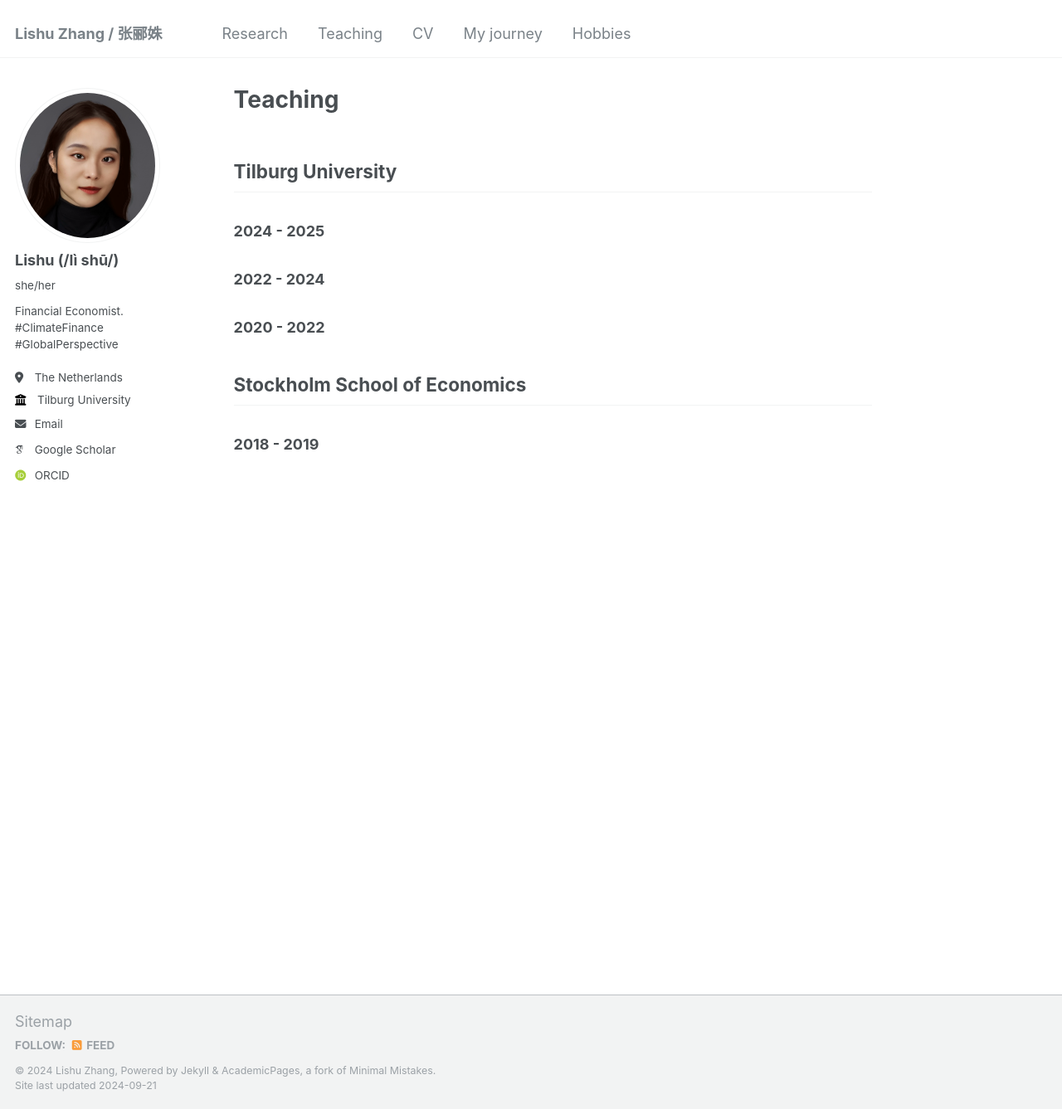
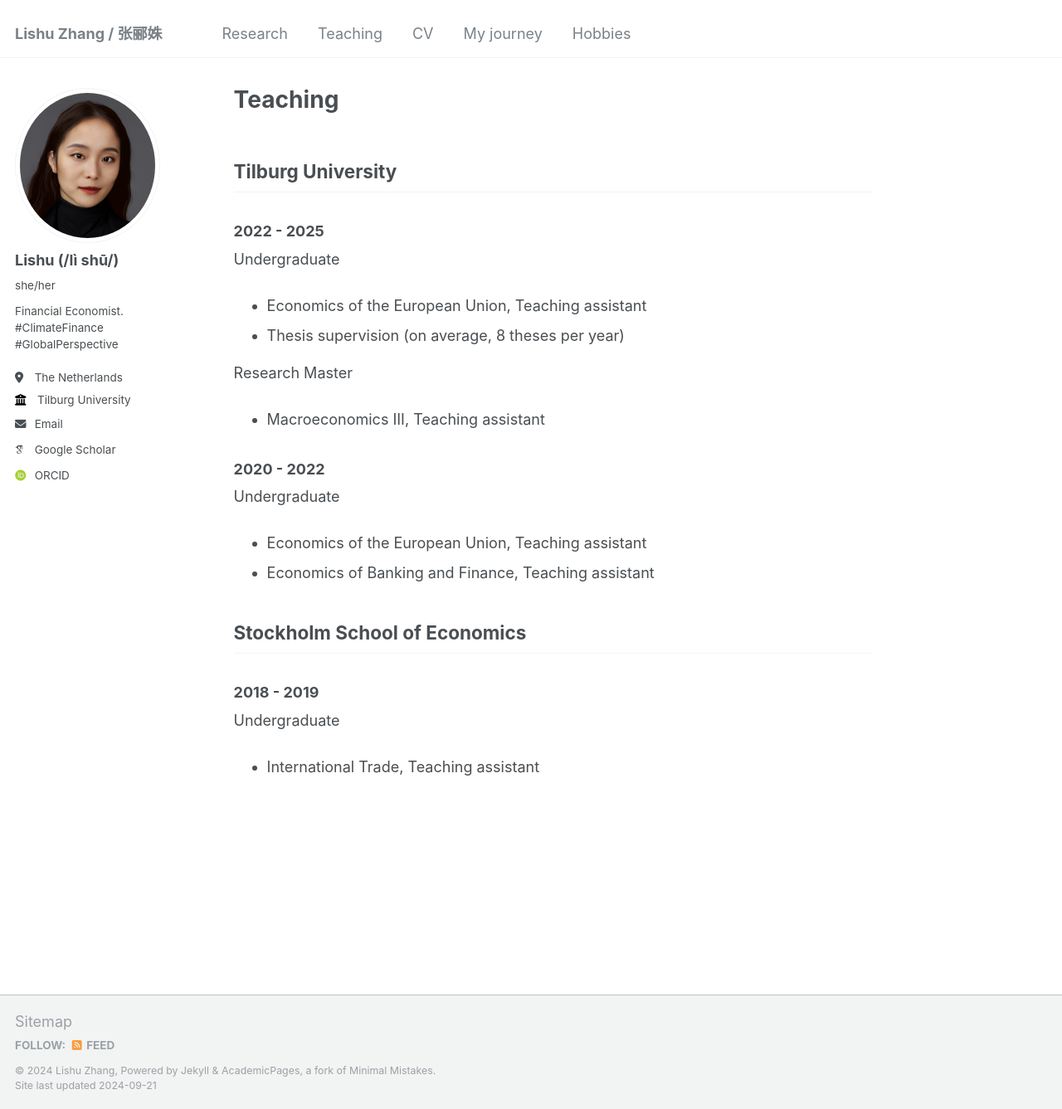
Before and after one commit to LishuZ/LishuZ.github.io, a Jekyll site: the page built from _pages/teaching.md, in a window 1280 px wide and 1337 px high. Shown: the whole window at 83% size. Built offline with Jekyll 4.4.1, drawn with Linux system fonts in a browser that asks for light colours; some web fonts are replaced.

Commit message:
Update teaching.md

```diff
--- a/_pages/teaching.md
+++ b/_pages/teaching.md
@@ -8,11 +8,22 @@ redirect_from:
 ---
 
 ## Tilburg University
-### 2024 - 2025
-### 2022 - 2024
+
+### 2022 - 2025
+Undergraduate
+* Economics of the European Union, Teaching assistant
+* Thesis supervision (on average, 8 theses per year)
+
+Research Master
+* Macroeconomics III, Teaching assistant
+
 ### 2020 - 2022
-
+Undergraduate
+* Economics of the European Union, Teaching assistant
+* Economics of Banking and Finance, Teaching assistant
 
 
 ## Stockholm School of Economics
 ### 2018 - 2019
+Undergraduate
+* International Trade, Teaching assistant
```
